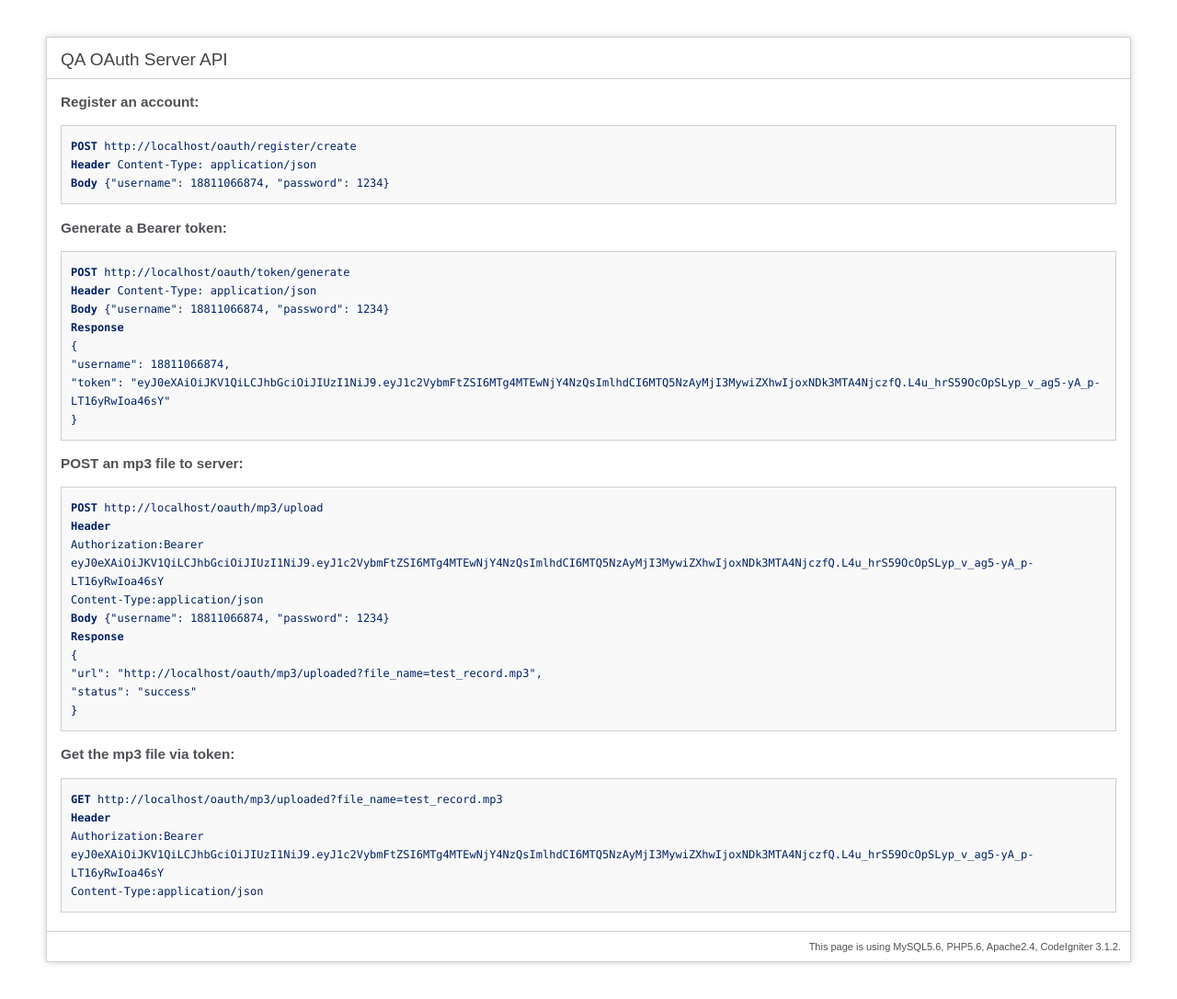
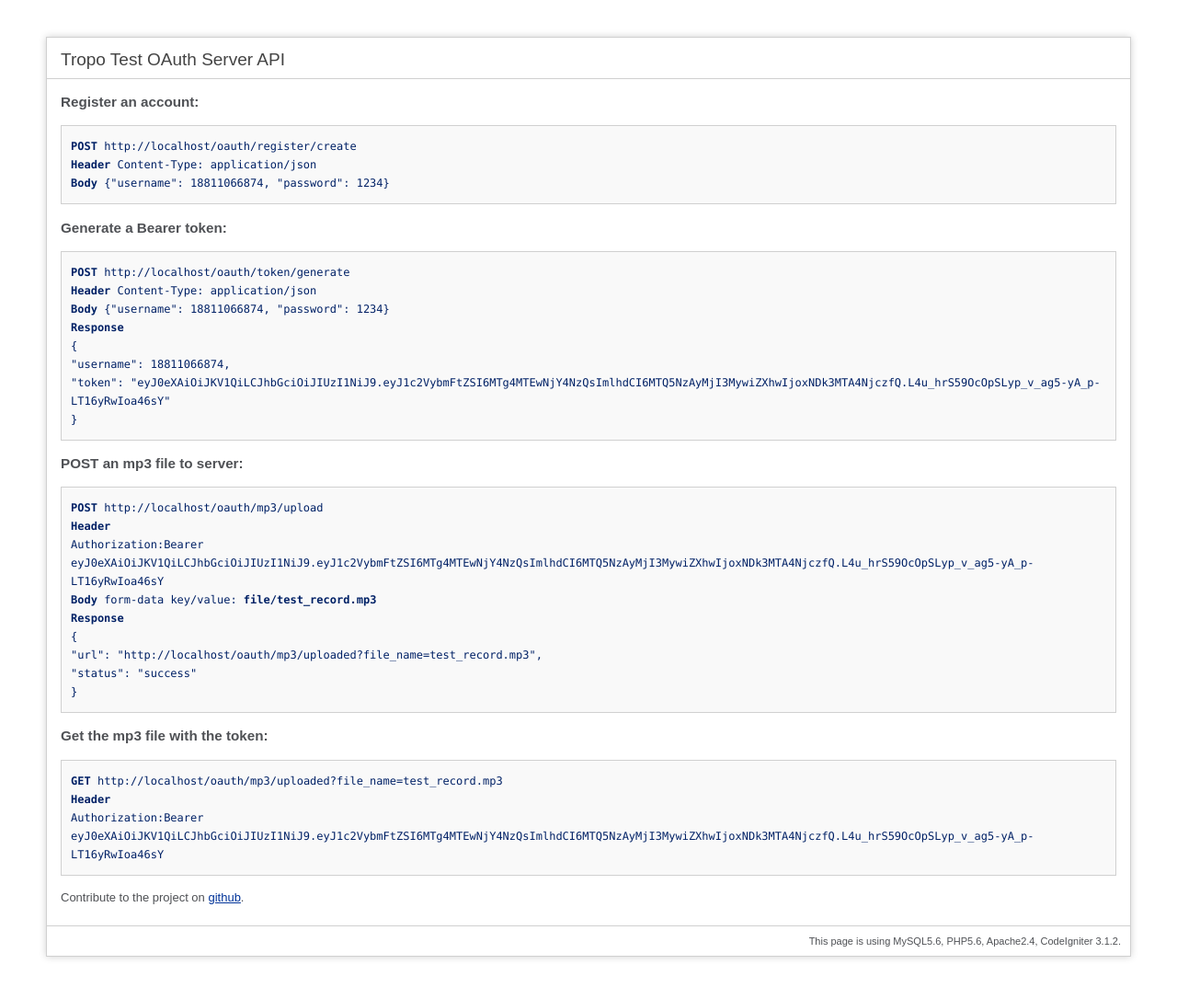
Before and after one commit to javen/ci_oauth, a CodeIgniter app: page /oauth/ in a window 1280 px wide. Shown: the whole page at 92% size. After the commit the page ends 1043 px from the top, so only its background shows below. Run offline with CodeIgniter, Linux system fonts and the light colour scheme.

Commit message:
Deleted incorrect introduction

```diff
--- a/application/views/welcome_message.php
+++ b/application/views/welcome_message.php
@@ -68,7 +68,7 @@ defined('BASEPATH') OR exit('No direct script access allowed');
 <body>
 
 <div id="container">
-	<h1>QA OAuth Server API</h1>
+	<h1>Tropo Test OAuth Server API</h1>
 
 	<div id="body">
 
@@ -97,9 +97,8 @@ defined('BASEPATH') OR exit('No direct script access allowed');
 			<strong>Header</strong> <br>
 			Authorization:Bearer
 			eyJ0eXAiOiJKV1QiLCJhbGciOiJIUzI1NiJ9.eyJ1c2VybmFtZSI6MTg4MTEwNjY4NzQsImlhdCI6MTQ5NzAyMjI3MywiZXhwIjoxNDk3MTA4NjczfQ.L4u_hrS59OcOpSLyp_v_ag5-yA_p-LT16yRwIoa46sY <br>
-			Content-Type:application/json        <br>
 
-			<strong>Body</strong> {"username": 18811066874, "password": 1234} <br>
+			<strong>Body</strong> form-data key/value: <strong>file/test_record.mp3</strong> <br>
 
 			<strong>Response</strong>                                    <br>
 			{											<br>
@@ -108,13 +107,14 @@ defined('BASEPATH') OR exit('No direct script access allowed');
 			}
 		</code>
 
-		<h3>Get the mp3 file via token:</h3>
+		<h3>Get the mp3 file with the token:</h3>
 		<code>
 			<strong>GET</strong> http://localhost/oauth/mp3/uploaded?file_name=test_record.mp3 <br>
 			<strong>Header</strong> <br>Authorization:Bearer
 				   eyJ0eXAiOiJKV1QiLCJhbGciOiJIUzI1NiJ9.eyJ1c2VybmFtZSI6MTg4MTEwNjY4NzQsImlhdCI6MTQ5NzAyMjI3MywiZXhwIjoxNDk3MTA4NjczfQ.L4u_hrS59OcOpSLyp_v_ag5-yA_p-LT16yRwIoa46sY <br>
-				   Content-Type:application/json
 		</code>
+
+		<p>Contribute to the project on <a href='https://github.com/javen/ci_oauth'>github</a>.</p>
 	</div>
 
 	<p class="footer">This page is using MySQL5.6, PHP5.6, Apache2.4, CodeIgniter 3.1.2.</p>
```
